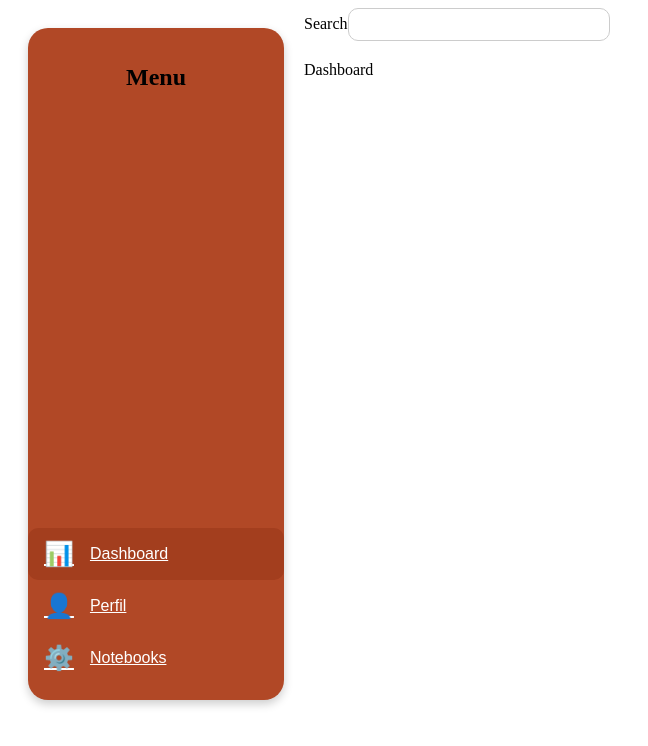
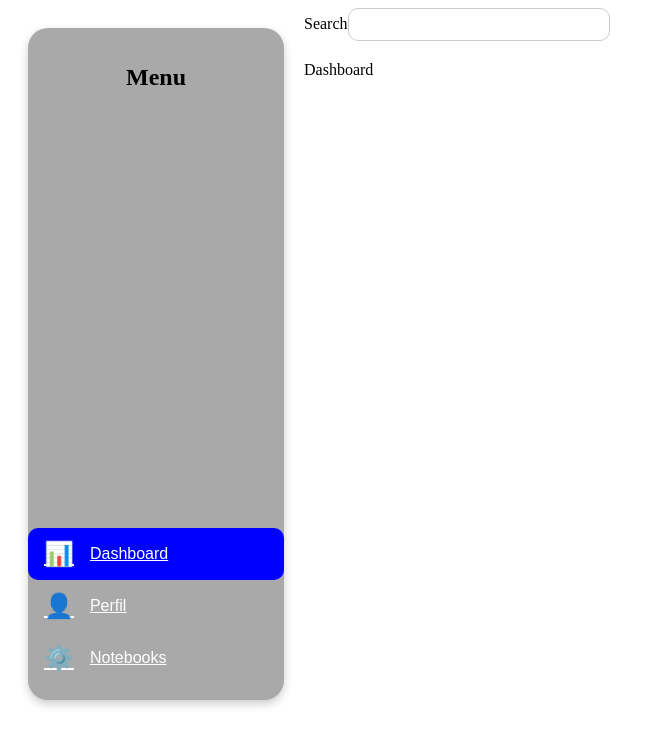
Before and after one commit to fnmiranda/my-classroom, a Next.js app: page /dashboard/dashboard in a window 1280 px wide. Shown: the top 746 px of the page, without its empty margins (0-648 px from the left). Built offline with nearby package versions, Linux system fonts and the light colour scheme.

Commit message:
added a new README.md

```diff
--- a/components/Sidebar/Sidebar.module.css
+++ b/components/Sidebar/Sidebar.module.css
@@ -6,7 +6,7 @@
   width: 16rem;
   height: 80vh;
   margin: 2.5vh;
-  background-color: #b14826;
+  background-color: darkgray;
   border-radius: 20px;
   padding: 1rem 0;
   box-shadow: 0px 4px 10px rgba(0, 0, 0, 0.2);
@@ -45,7 +45,7 @@
 }
 
 .menuItem:hover {
-  background-color: #d25f3f;
+  background-color: darkblue;
   transform: scale(1.05);
   border-radius: 10px;
 }
@@ -55,7 +55,7 @@
 }
 
 .active {
-  background-color: #a33e1e;
+  background-color: blue;
   border-radius: 10px;
 }
 
```
Also changed, not shown: 1 other file (tests, documents, lock files or other folders).
